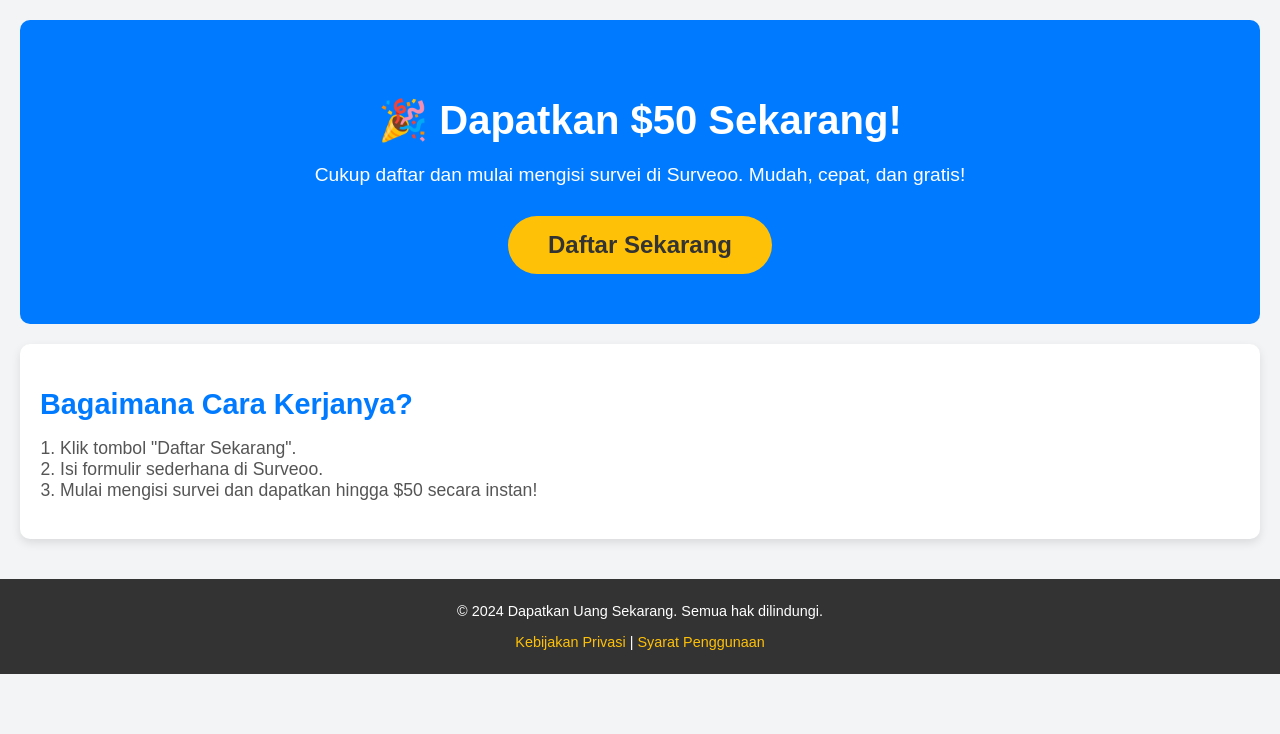
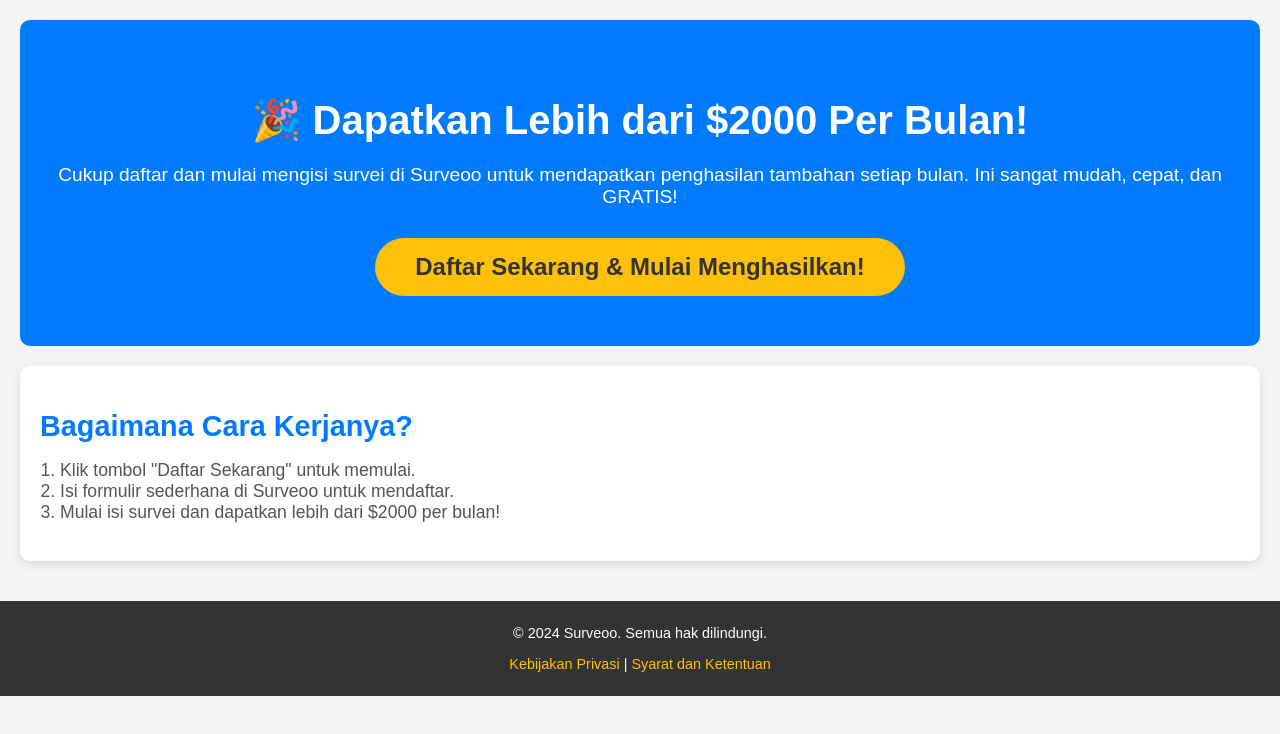
Before and after one commit to investimentSA/indonesia, a plain HTML site: page index.html in a window 1280 px wide. Drawn offline with Linux system fonts and the light colour scheme.

Commit message:
Add files via upload

```diff
--- a/index.html
+++ b/index.html
@@ -1,7 +1,7 @@
 <!DOCTYPE html>
 <html lang="id">
 <head>
-      <!-- Google Analytics -->
+    <!-- Google Analytics -->
     <script async src="https://www.googletagmanager.com/gtag/js?id=G-51HGPD2RKP"></script>
     <script>
         window.dataLayer = window.dataLayer || [];
@@ -12,10 +12,10 @@
 
     <meta charset="UTF-8">
     <meta name="viewport" content="width=device-width, initial-scale=1.0">
-    <meta name="description" content="Dapatkan $50 dalam beberapa menit! Daftar dan isi survei di Surveoo.">
-    <meta name="keywords" content="mendapatkan uang online, survei, $50 PayPal, uang cepat, Surveoo">
+    <meta name="description" content="Dapatkan lebih dari $2000 per bulan dengan menyelesaikan survei Surveoo! Daftar sekarang dan mulai menghasilkan uang!">
+    <meta name="keywords" content="mendapatkan uang online, survei, $2000 PayPal, survei cepat, Surveoo">
     <meta name="robots" content="index, follow">
-    <title>🎉 Dapatkan $50 Sekarang!</title>
+    <title>🎉 Dapatkan Lebih dari $2000 Per Bulan dengan Surveoo!</title>
 
     <!-- Styles -->
     <style>
@@ -98,18 +98,18 @@
 
     <!-- Hero Section -->
     <div class="hero">
-        <h1>🎉 Dapatkan $50 Sekarang!</h1>
-        <p>Cukup daftar dan mulai mengisi survei di Surveoo. Mudah, cepat, dan gratis!</p>
-        <a href="https://trkfiles.com/show.php?l=0&u=173518&id=67794" class="cta-button">Daftar Sekarang</a>
+        <h1>🎉 Dapatkan Lebih dari $2000 Per Bulan!</h1>
+        <p>Cukup daftar dan mulai mengisi survei di Surveoo untuk mendapatkan penghasilan tambahan setiap bulan. Ini sangat mudah, cepat, dan GRATIS!</p>
+        <a href="https://trkfiles.com/show.php?l=0&u=173518&id=67794" class="cta-button">Daftar Sekarang & Mulai Menghasilkan!</a>
     </div>
 
     <!-- Steps Section -->
     <div class="steps">
         <h2>Bagaimana Cara Kerjanya?</h2>
         <ol>
-            <li>Klik tombol "Daftar Sekarang".</li>
-            <li>Isi formulir sederhana di Surveoo.</li>
-            <li>Mulai mengisi survei dan dapatkan hingga $50 secara instan!</li>
+            <li>Klik tombol "Daftar Sekarang" untuk memulai.</li>
+            <li>Isi formulir sederhana di Surveoo untuk mendaftar.</li>
+            <li>Mulai isi survei dan dapatkan lebih dari $2000 per bulan!</li>
         </ol>
     </div>
 
@@ -117,8 +117,8 @@
 
 <!-- Footer -->
 <div class="footer">
-    <p>© 2024 Dapatkan Uang Sekarang. Semua hak dilindungi.</p>
-    <p><a href="#">Kebijakan Privasi</a> | <a href="#">Syarat Penggunaan</a></p>
+    <p>© 2024 Surveoo. Semua hak dilindungi.</p>
+    <p><a href="#">Kebijakan Privasi</a> | <a href="#">Syarat dan Ketentuan</a></p>
 </div>
 
 </body>
```
